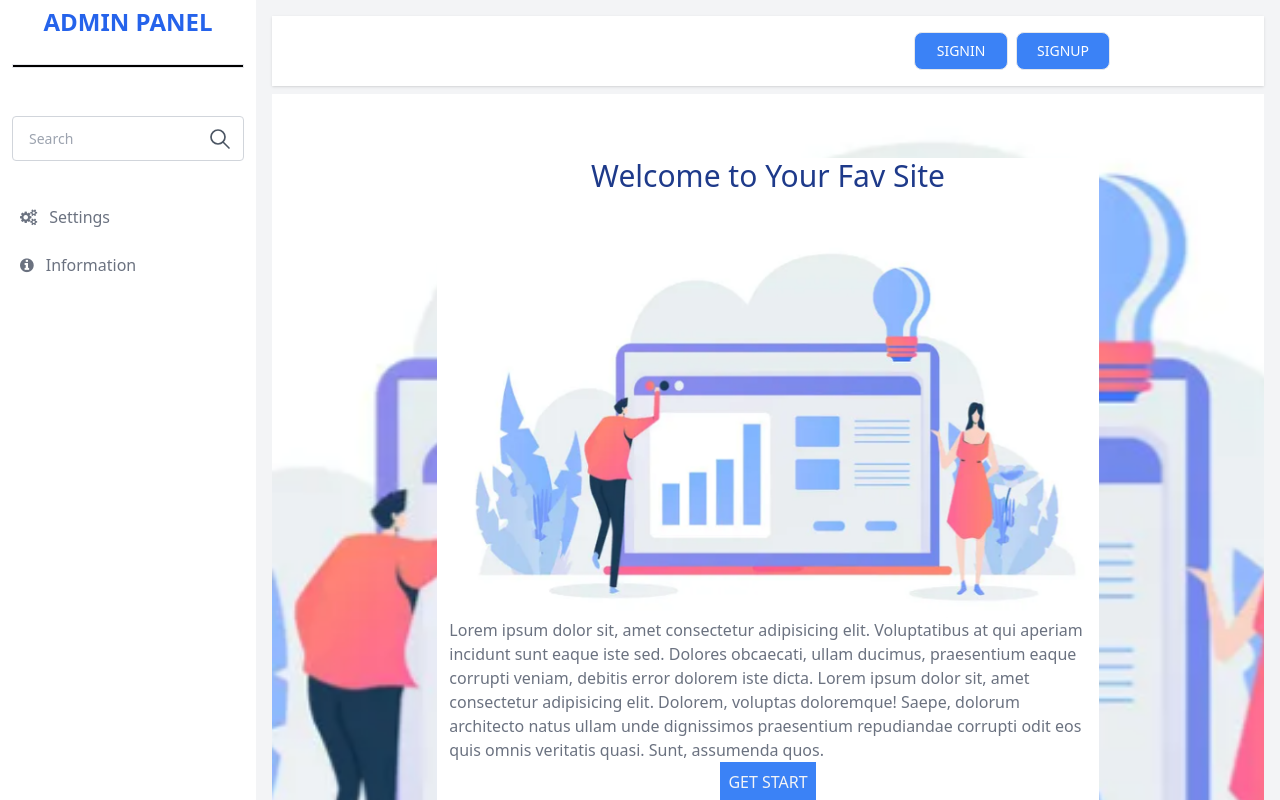
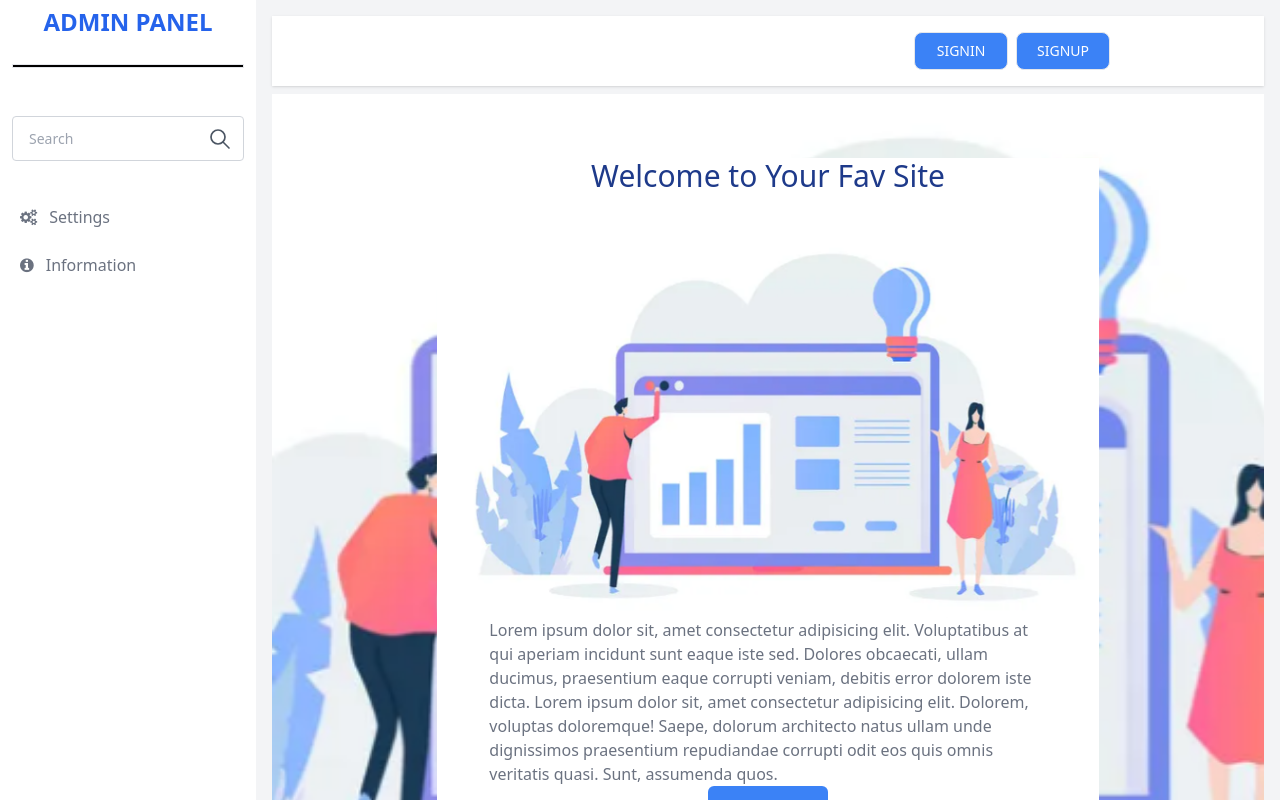
Before and after one commit to yadamoon/Admin-Panel, a React (Vite) app in the folder Dashboard/: page /Landing in a window 1280 px wide. Shown: the top 800 px of the page. Built offline with nearby package versions, Linux system fonts and the light colour scheme.

Commit message:
modified the button and size of the card

```diff
--- a/Dashboard/src/pages/LandingPage.jsx
+++ b/Dashboard/src/pages/LandingPage.jsx
@@ -10,9 +10,9 @@ function LandingPage (){
   }}
  >
 
-<div className="flex w-2/3 h-screen mx-3 my-16 ">
+<div className="flex w-2/3 h-auto mx-3 my-16 ">
 
-    <div className="col-span-1  bg-white  h-auto">
+    <div className="h-auto bg-white ">
     <h1 className="text-center items-center text-3xl text-blue-900">Welcome to  Your  Fav Site</h1>
    <div className="mx-3 justify-center items-center my-10  ">
    {/* Img  */}
@@ -20,19 +20,18 @@ function LandingPage (){
         <img src="public/La.png" alt="some advert image" className="w-full h-96" />
     </div>
     {/* some descrption */}
-    <p className="text-gray-500 bg-white">
+    <p className="text-gray-500 bg-white mx-10">
 
         Lorem ipsum dolor sit, amet consectetur adipisicing elit. Voluptatibus at qui aperiam incidunt sunt eaque iste sed. Dolores obcaecati, ullam ducimus, praesentium eaque corrupti veniam, debitis error dolorem iste dicta.
   Lorem ipsum dolor sit, amet consectetur adipisicing elit. Dolorem, voluptas doloremque! Saepe, dolorum architecto natus ullam unde dignissimos praesentium repudiandae corrupti odit eos quis omnis veritatis quasi. Sunt, assumenda quos.
     </p>
     {/* buttons */}
    <div className="flex items-center justify-center">
-   <button className="bg-blue-500 text-gray-100 p-2 pr-2 pl-2  flex justify-center items-center">
+   <button className="bg-blue-500 text-gray-100 p-3 pr-5 pl-5  flex justify-center items-center rounded-md hover:opacity-75">
         GET START
     </button>
    </div>
    </div>
-
 
 
     </div>
```
